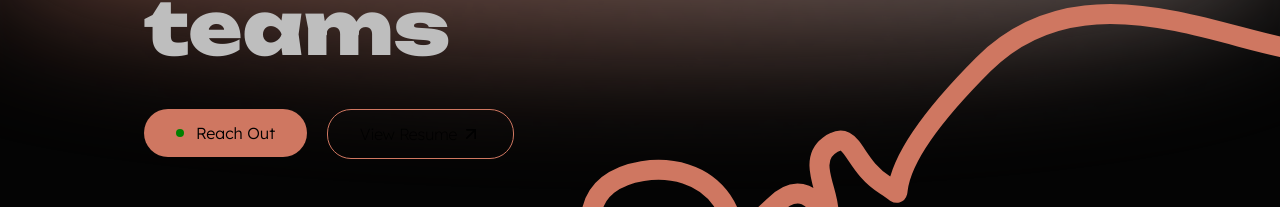
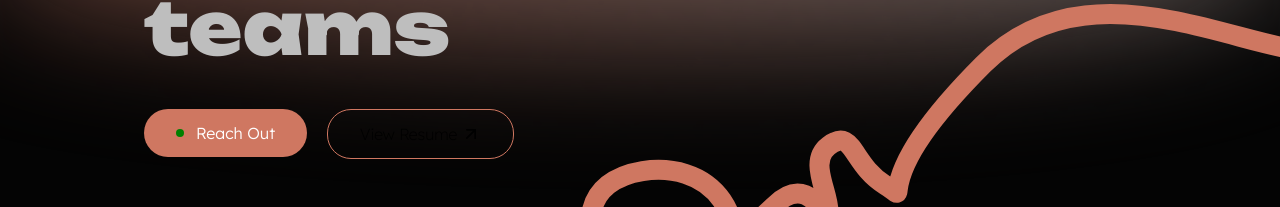
Before and after one commit to HaythemLazaar/portfolio-2023, a Next.js app: page / in a window 1280 px wide. Shown: the part 461-668 px from the top of the page. Built offline with nearby package versions, Linux system fonts and the light colour scheme.

Commit message:
analytics + cta white

```diff
--- a/package.json
+++ b/package.json
@@ -13,6 +13,7 @@
     "@types/nodemailer": "^6.4.11",
     "@types/react": "18.2.21",
     "@types/react-dom": "18.2.7",
+    "@vercel/analytics": "^1.1.0",
     "autoprefixer": "10.4.15",
     "eslint": "8.49.0",
     "eslint-config-next": "13.4.19",
@@ -23,6 +24,7 @@
     "react": "18.2.0",
     "react-dom": "18.2.0",
     "react-icons": "^4.11.0",
+    "sharp": "^0.32.6",
     "tailwindcss": "3.3.3",
     "typescript": "5.2.2"
   }
--- a/src/app/layout.tsx
+++ b/src/app/layout.tsx
@@ -4,6 +4,7 @@ import type { Metadata } from "next";
 import { Lexend_Deca } from "next/font/google";
 import localFont from "next/font/local";
 import Footer from "@/components/footer";
+import { Analytics } from "@vercel/analytics/react";
 
 const lexend = Lexend_Deca({
   subsets: ["latin"],
@@ -17,6 +18,12 @@ const unbounded = localFont({
 export const metadata: Metadata = {
   title: `Haythem Lazaar`,
   description: "Work portfolio",
+  openGraph: {
+    images: "./opengraphg-image.png",
+  },
+  twitter: {
+    images: ["./twitter-image.png"],
+  },
 };
 
 export default function RootLayout({
@@ -30,7 +37,7 @@ export default function RootLayout({
       className={`${unbounded.variable} font-heading ${lexend.variable} font-par`}
     >
       <body className="bg-background h-auto overflow-x-hidden">
-        {children}{" "}
+        {children} <Analytics />
         <footer className="p-2">
           <Footer />
         </footer>
--- a/src/components/Hero/index.tsx
+++ b/src/components/Hero/index.tsx
@@ -39,10 +39,10 @@ export default function Hero() {
         <Link href="/contact">
           {" "}
           <motion.button
-            initial={{ scale: 1, background: "#cf7761" }}
-            whileHover={{ scale: 1, background: "#D7CDCB" }}
+            initial={{ scale: 1, background: "#cf7761", color: "white" }}
+            whileHover={{ scale: 1, background: "#D7CDCB", color: "black" }}
             transition={{ type: "tween", duration: 0.5 }}
-            className="bg-brand px-6 sm:px-8 py-3 rounded-3xl font-light text-[black] flex gap-3 items-center justify-center text-sm sm:text-base"
+            className="bg-brand px-6 sm:px-8 py-3 rounded-3xl font-light flex gap-3 items-center justify-center text-sm sm:text-base"
           >
             <div className="w-2 h-2 rounded-full bg-[green]" />
             Reach Out
```
Also changed, not shown: 1 other file (tests, documents, lock files or other folders).
